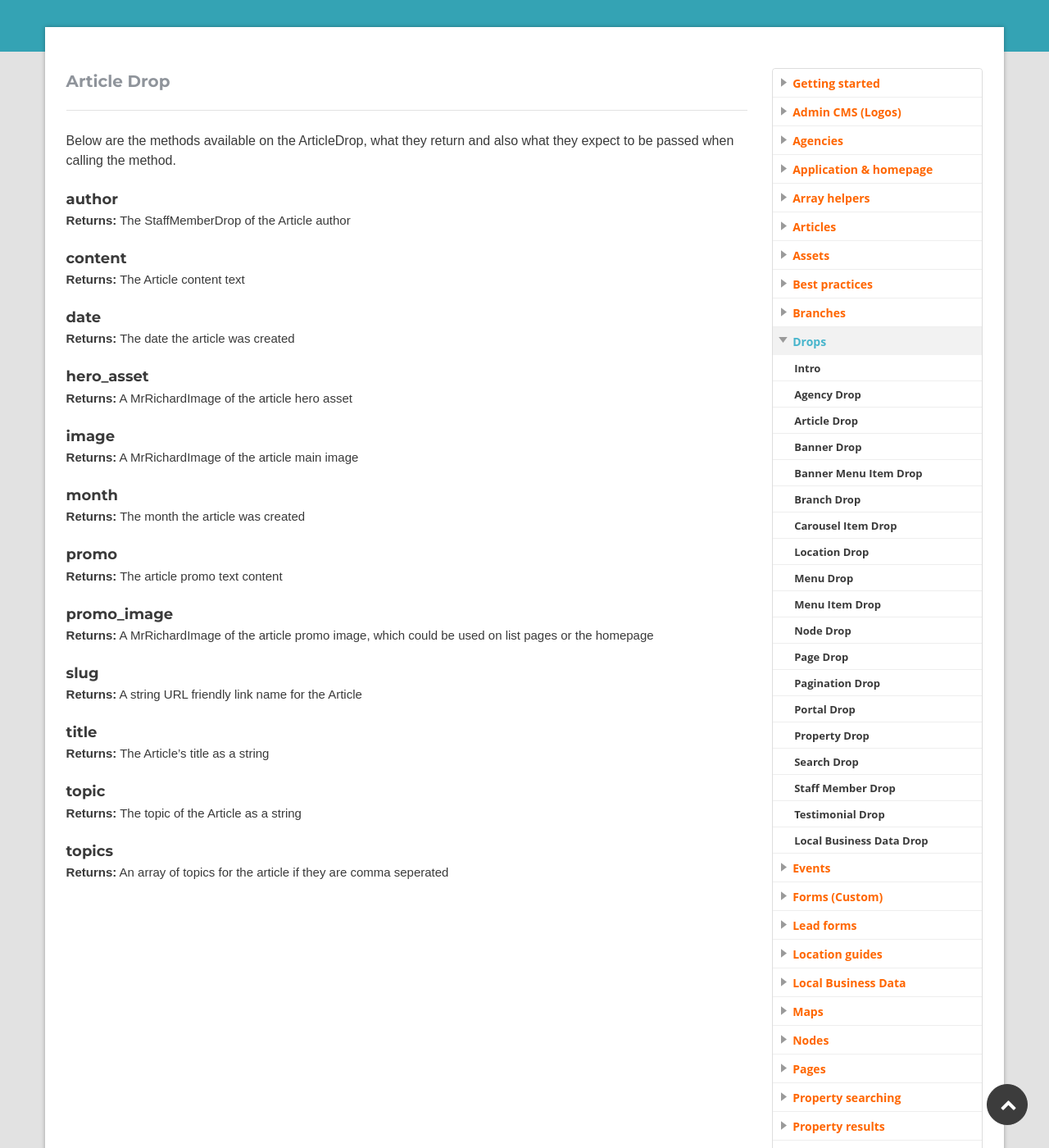
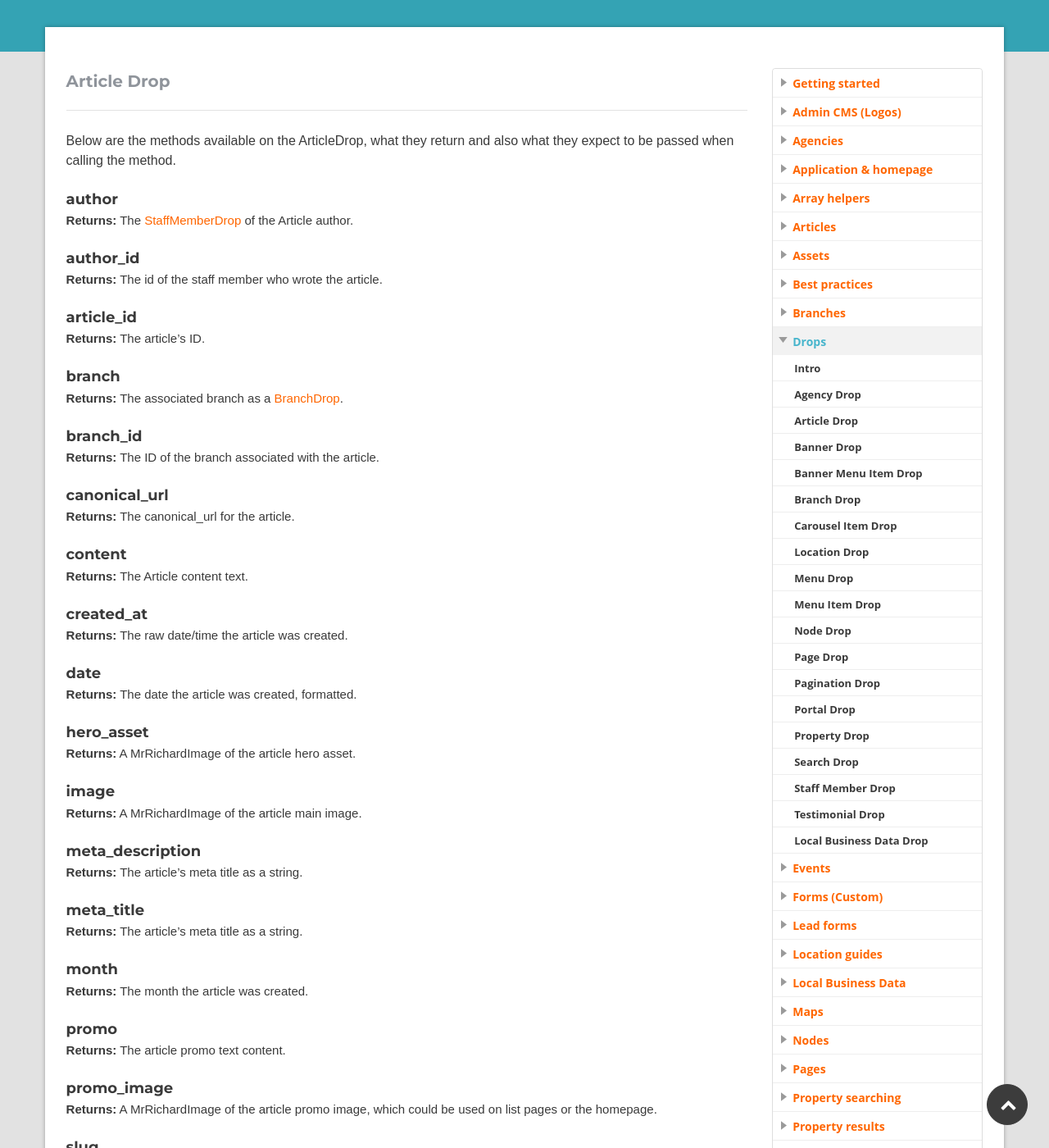
Before and after one commit to homeflow/homeflow.github.io, a Jekyll site: the page built from _posts/drops/2015-01-01-article-drop.md, in a window 1280 px wide and 1400 px high, scrolled down 258 px. Shown: the whole window at 82% size. Built offline with Jekyll 4.4.1, drawn with Linux system fonts in a browser that asks for light colours; some of the changed text lies outside the part shown.

Commit message:
ArticleDrop

```diff
--- a/_posts/drops/2015-01-01-article-drop.md
+++ b/_posts/drops/2015-01-01-article-drop.md
@@ -8,37 +8,64 @@ category: drops
 Below are the methods available on the ArticleDrop, what they return and also what they expect to be passed when calling the method.
 
 #### author
-**Returns:** The StaffMemberDrop of the Article author
+**Returns:** The [StaffMemberDrop](#staff-member-drop) of the Article author.
+
+#### author_id
+**Returns:** The id of the staff member who wrote the article.
+
+#### article_id
+**Returns:** The article's ID.
+
+#### branch
+**Returns:** The associated branch as a [BranchDrop](#branch-drop).
+
+#### branch_id
+**Returns:** The ID of the branch associated with the article.
+
+#### canonical_url
+**Returns:** The canonical_url for the article.
 
 #### content
-**Returns:** The Article content text
+**Returns:** The Article content text.
+
+#### created_at
+**Returns:** The raw date/time the article was created.
 
 #### date
-**Returns:** The date the article was created
+**Returns:** The date the article was created, formatted.
 
 #### hero_asset
-**Returns:** A MrRichardImage of the article hero asset
+**Returns:** A MrRichardImage of the article hero asset.
 
 #### image
-**Returns:** A MrRichardImage of the article main image
+**Returns:** A MrRichardImage of the article main image.
+
+#### meta_description
+**Returns:** The article's meta title as a string.
+
+#### meta_title
+**Returns:** The article's meta title as a string.
 
 #### month
-**Returns:** The month the article was created
+**Returns:** The month the article was created.
 
 #### promo
-**Returns:** The article promo text content
+**Returns:** The article promo text content.
 
 #### promo_image
-**Returns:** A MrRichardImage of the article promo image, which could be used on list pages or the homepage
+**Returns:** A MrRichardImage of the article promo image, which could be used on list pages or the homepage.
 
 #### slug
-**Returns:** A string URL friendly link name for the Article
+**Returns:** A string URL friendly link name for the Article.
 
 #### title
-**Returns:** The Article's title as a string
+**Returns:** The Article's title as a string.
 
 #### topic
-**Returns:** The topic of the Article as a string
+**Returns:** The topic of the Article as a string.
 
 #### topics
-**Returns:** An array of topics for the article if they are comma seperated
+**Returns:** An array of topics for the article if they are comma seperated.
+
+#### year
+**Returns:** The year the article was created.
```
Also changed, not shown: _posts/property-results/2014-01-14-saving-searches.md (+7 -4 lines).
